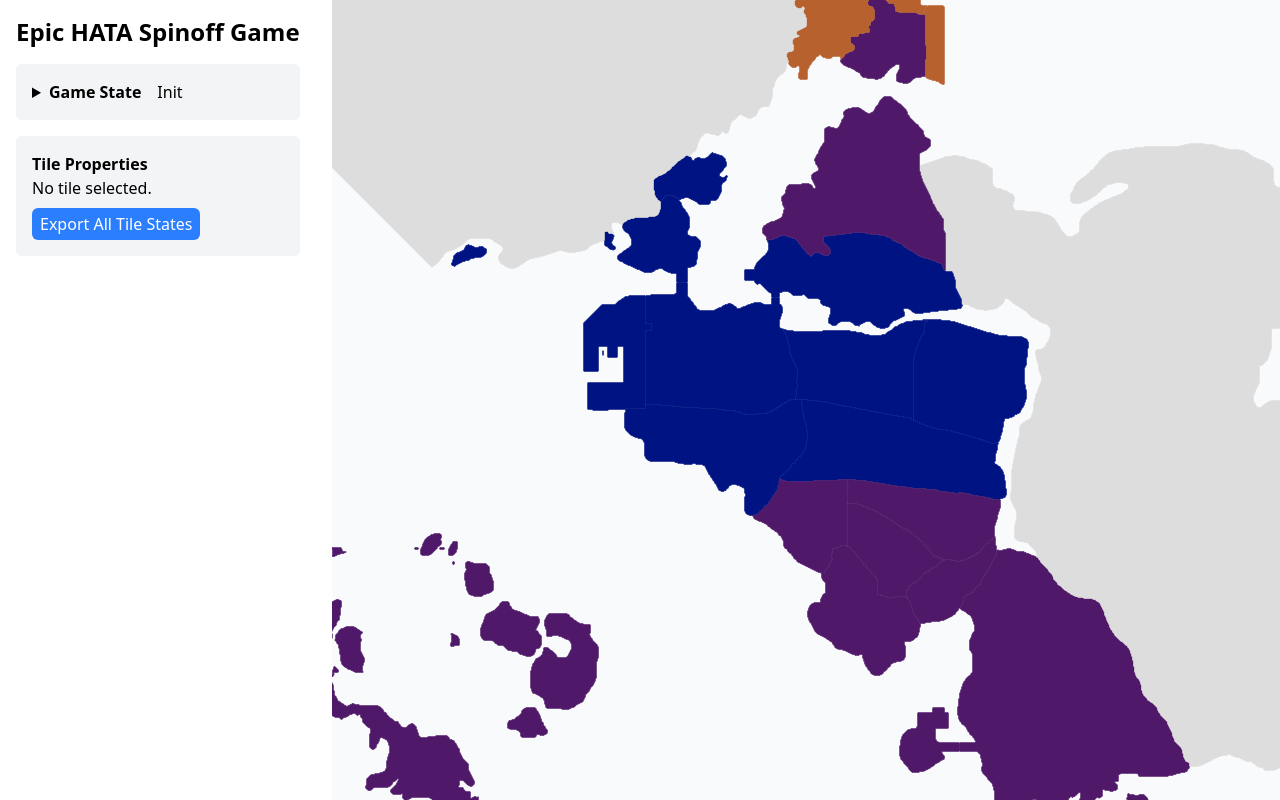
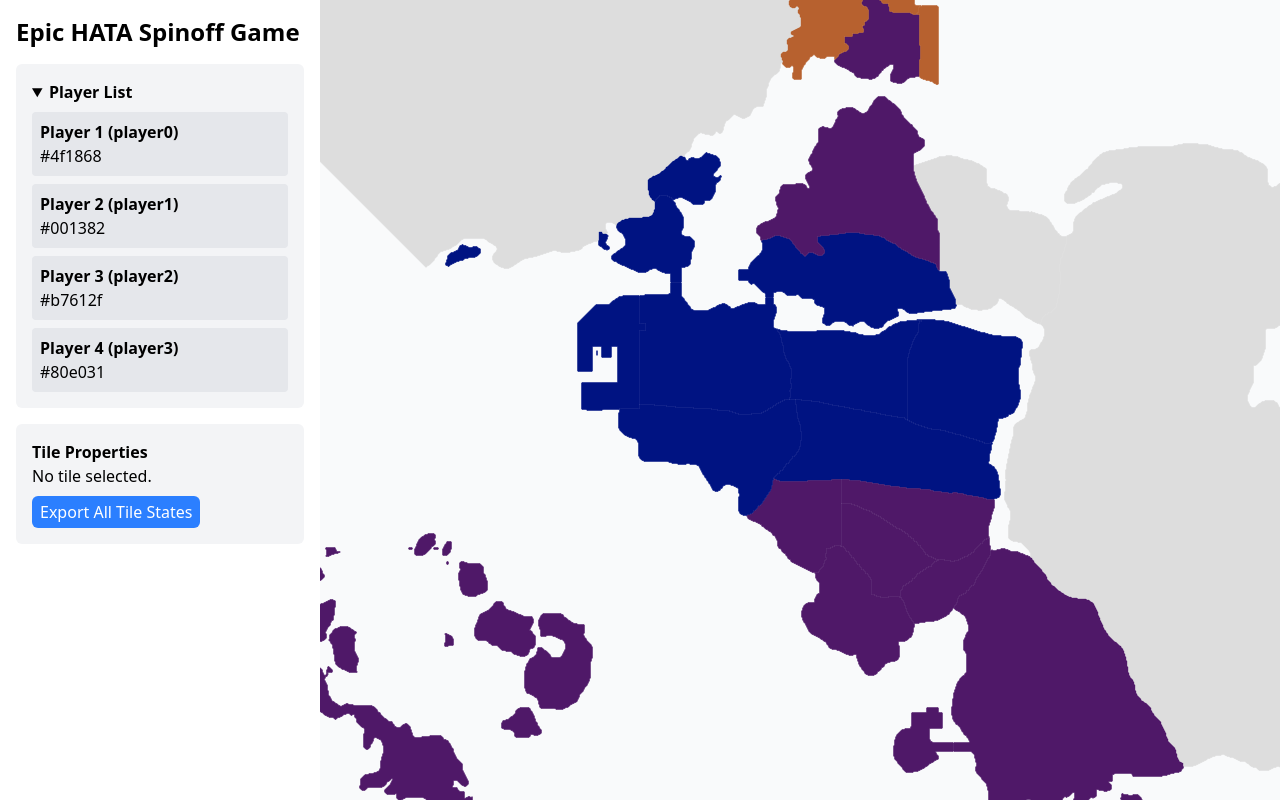
Before and after one commit to SeriousGuy888/HATA-Spinoff-Game, a SvelteKit app: page / in a window 1280 px wide. Built offline with nearby package versions, Linux system fonts and the light colour scheme.

Commit message:
made playerlist look prettier

```diff
--- a/src/lib/entities/Player.svelte.ts
+++ b/src/lib/entities/Player.svelte.ts
@@ -2,8 +2,8 @@ export const POSSIBLE_PLAYER_COLOURS = ["#4f1868", "#001382", "#b7612f", "#80e03
 
 export class Player {
 	id: string
-	name: string
 	colour: string
+	name = $state<string>("Unnamed Player")
 
 	constructor(id: string, name: string, colour: string) {
 		this.id = id
--- a/src/routes/+page.svelte
+++ b/src/routes/+page.svelte
@@ -36,8 +36,8 @@
 	})
 </script>
 
-<main class="grid h-screen grid-cols-[1fr_3fr] gap-4 overflow-clip">
-	<section class="p-4">
+<main class="grid h-screen grid-cols-[1fr_3fr] overflow-hidden">
+	<section class="p-4 overflow-y-scroll">
 		<Sidebar />
 	</section>
 	<section
--- /dev/null
+++ b/src/routes/PlayerList.svelte
@@ -0,0 +1,17 @@
+<script lang="ts">
+	import { gameState } from "./state/game_state.svelte.ts"
+</script>
+
+<div class="rounded-md bg-gray-100 p-4">
+	<details open>
+		<summary class="mr-4 font-bold">Player List</summary>
+		<ul class="mt-2 flex flex-col gap-2">
+			{#each Object.values(gameState.players) as player}
+				<li class="block rounded bg-gray-200 p-2">
+					<p class="font-bold">{player}</p>
+					{player.colour}
+				</li>
+			{/each}
+		</ul>
+	</details>
+</div>
--- a/src/routes/Sidebar.svelte
+++ b/src/routes/Sidebar.svelte
@@ -1,34 +1,11 @@
 <script lang="ts">
-	import { gameState, initGame } from "./state/game_state.svelte.ts"
-	import { tileSelectionState } from "./state/ui_state.svelte.ts"
+	import PlayerList from "./PlayerList.svelte"
 	import TilePropertyEditorPane from "./TilePropertyEditorPane.svelte"
 </script>
 
 <div class="flex flex-col gap-4">
 	<h1 class="text-2xl font-bold">Epic HATA Spinoff Game</h1>
 
-	<div class="rounded-md bg-gray-100 p-4">
-		<details>
-			<summary>
-				<div class="inline-flex items-center justify-between">
-					<h2 class="font-bold mr-4">Game State</h2>
-					<button
-						class="cursor-pointer hover:underline"
-						onclick={() => {
-							initGame(4)
-						}}>Init</button
-					>
-				</div>
-			</summary>
-			<ul>
-				{#each Object.values(gameState.players) as player}
-					<li>
-						{player.id}; {player.name}; {player.colour}
-					</li>
-				{/each}
-			</ul>
-		</details>
-	</div>
-
+	<PlayerList />
 	<TilePropertyEditorPane />
 </div>
```
